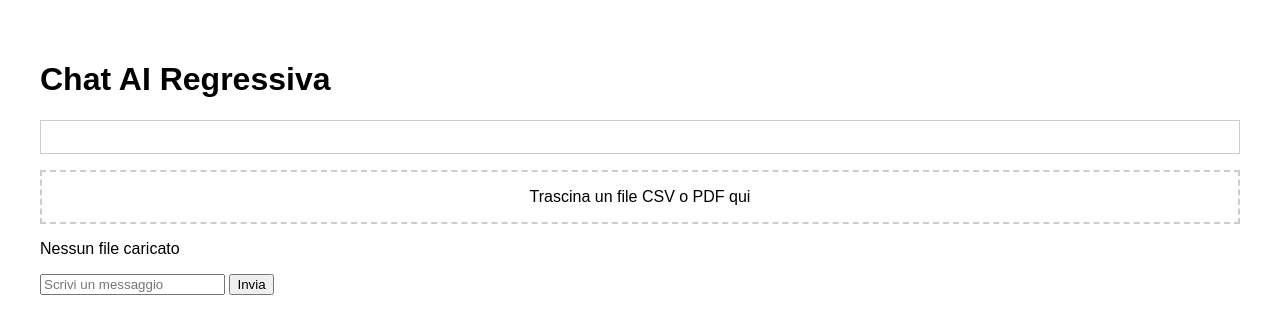
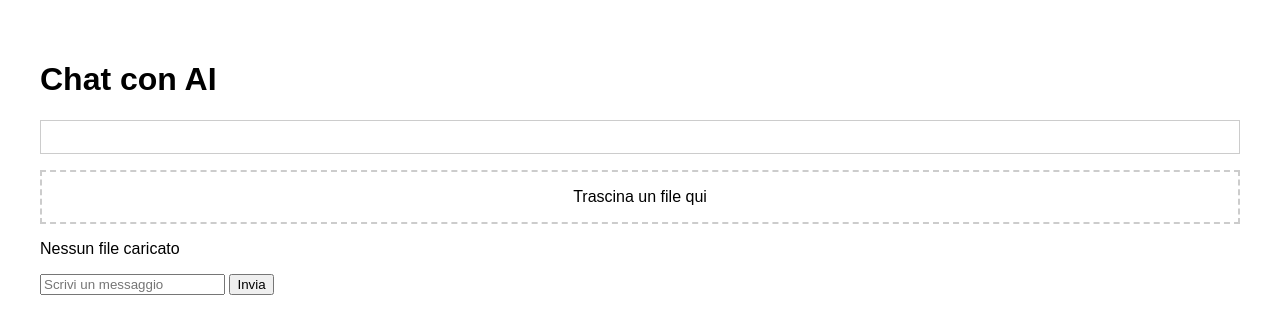
Before and after one commit to Borro167/ai-assistant-upgraded, a website: page index.html in a window 1280 px wide. Drawn offline with Linux system fonts and the light colour scheme.

Commit message:
Update index.html

```diff
--- a/index.html
+++ b/index.html
@@ -2,7 +2,7 @@
 <html lang="it">
 <head>
   <meta charset="UTF-8" />
-  <title>Chat AI - Regressione</title>
+  <title>Chat AI</title>
   <style>
     body { font-family: sans-serif; padding: 2rem; }
     #chat { max-height: 400px; overflow-y: auto; margin-bottom: 1rem; border: 1px solid #ccc; padding: 1rem; }
@@ -14,10 +14,10 @@
   </style>
 </head>
 <body>
-  <h1>Chat AI Regressiva</h1>
+  <h1>Chat con AI</h1>
   <div id="chat"></div>
 
-  <div id="drop-zone">Trascina un file CSV o PDF qui</div>
+  <div id="drop-zone">Trascina un file qui</div>
   <p id="file-status">Nessun file caricato</p>
 
   <input type="text" id="message" placeholder="Scrivi un messaggio" />
```
